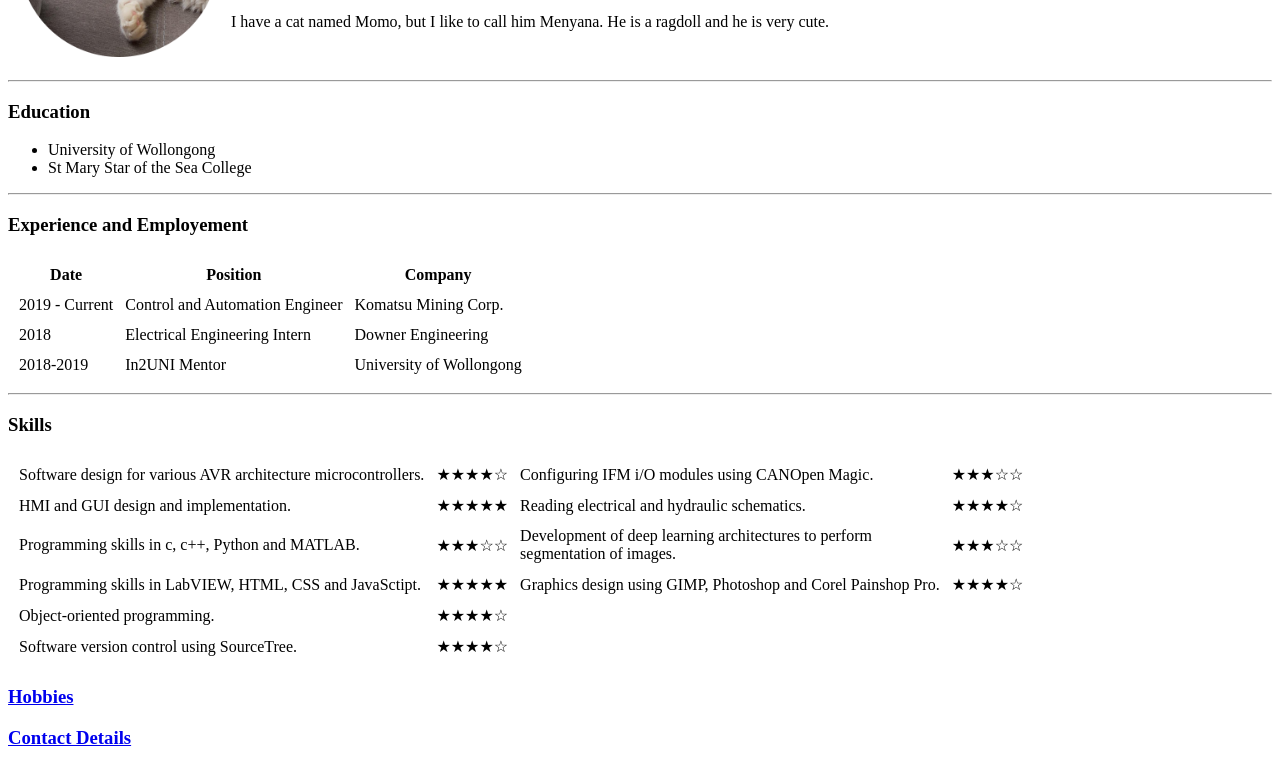
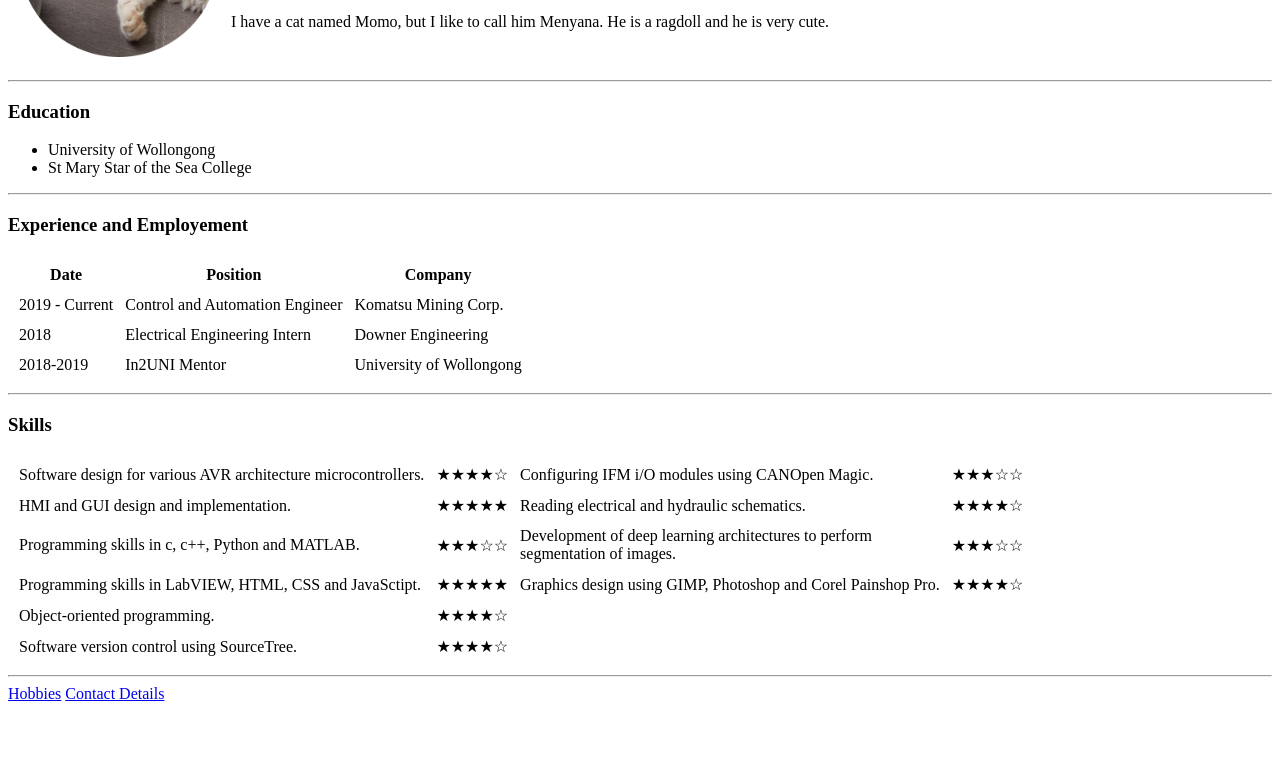
Before and after one commit to I-AM-A2Z/MyProfile, a plain HTML site: page index.html in a window 1280 px wide. Shown: the part 162-929 px from the top of the page. After the commit the page ends 873 px from the top, so only its background shows below. Drawn offline with Linux system fonts and the light colour scheme.

Commit message:
Update index.html
Updated site format.

```diff
--- a/index.html
+++ b/index.html
@@ -88,9 +88,8 @@
         <td>★★★★☆</td>
       </tr>
     </table>
-    <h3><a href="hobbies.html">Hobbies</a></h3>
-    <h3>
-      <a href="contact-me.html">Contact Details</a>
-    </h3>
+    <hr>
+    <a href="hobbies.html">Hobbies</a>
+    <a href="contact-me.html">Contact Details</a>
   </body>
 </html>
```
